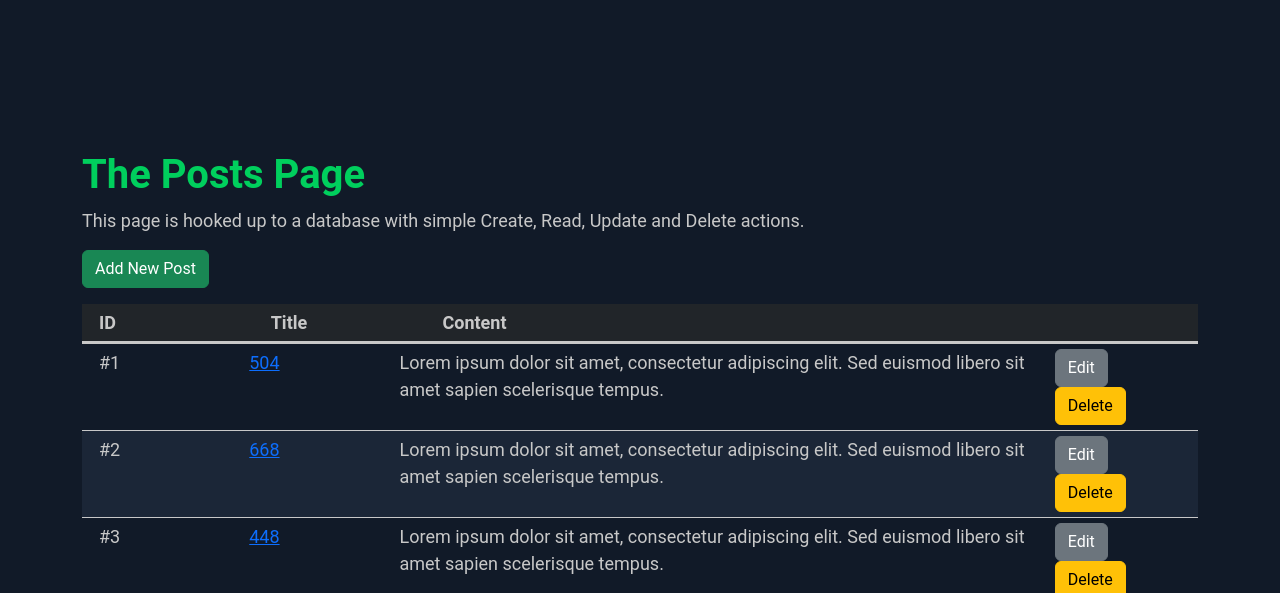
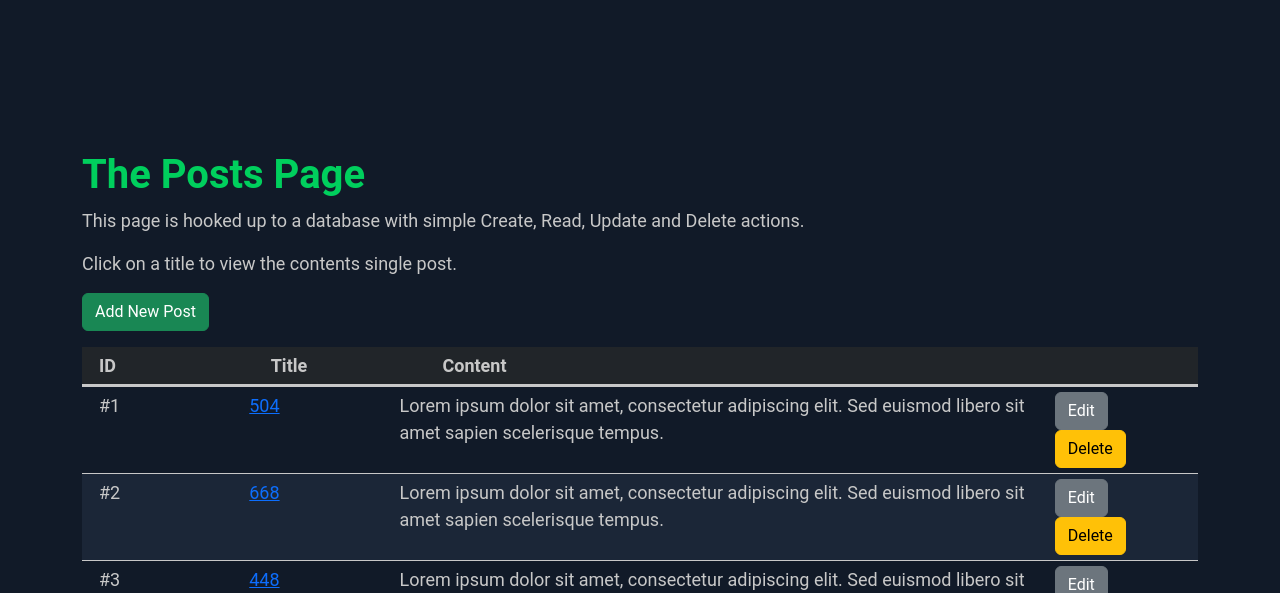
Before and after one commit to tschoolderman/portfolio, a Flask app: page /posts/ in a window 1280 px wide. Shown: the part 499-1092 px from the top of the page. Run offline with Flask 3, Linux system fonts and the light colour scheme.

Commit message:
Finishing up CRUD methods for Post and modal views

```diff
--- a/app/posts/routes.py
+++ b/app/posts/routes.py
@@ -1,6 +1,6 @@
-from flask import render_template
+from flask import redirect, render_template, request, url_for
 
-# from app.extensions import db
+from app.extensions import db
 from app.models.post import Post
 from app.posts import bp
 
@@ -11,12 +11,48 @@ def index():
     return render_template("posts/index.html", posts=posts)
 
 
-@bp.route("/categories/")
-def categories():
-    return render_template("posts/categories.html")
-
-
 @bp.route("/<int:post_id>/")
 def single_post(post_id):
     single_post = Post.query.get_or_404(post_id)
     return render_template("posts/single_post.html", single_post=single_post)
+
+
+@bp.route("/edit/<int:post_id>/", methods=["POST"])
+def edit_post(post_id):
+    new_title = request.form.get("title")
+    new_content = request.form.get("content")
+
+    get_post = Post.query.get_or_404(post_id)
+
+    if get_post:
+        get_post.title = new_title
+        get_post.content = new_content
+
+        db.session.commit()
+
+        return redirect(url_for("posts.index"))
+    else:
+        return 404
+
+
+@bp.route("/new/", methods=["POST"])
+def new_post():
+    new_post = Post(
+        title=request.form["title"],
+        content=request.form["content"],
+    )
+    db.session.add(new_post)
+    db.session.commit()
+    return redirect(url_for("posts.index"))
+
+
+@bp.route("/delete/<int:post_id>/", methods=["GET", "POST"])
+def delete_post(post_id):
+    get_post = Post.query.get_or_404(post_id)
+
+    if get_post:
+        db.session.delete(get_post)
+        db.session.commit()
+        return redirect(url_for("posts.index"))
+    else:
+        return 404
--- a/app/questions/routes.py
+++ b/app/questions/routes.py
@@ -5,7 +5,7 @@ from app.models.question import Question
 from app.questions import bp
 
 
-@bp.route("/", methods=("GET", "POST"))
+@bp.route("/", methods=["GET", "POST"])
 def index():
     questions = Question.query.all()
 
--- a/app/static/style.css
+++ b/app/static/style.css
@@ -1,8 +1,6 @@
 body {
     height: 100vh;
     background: rgba(17, 26, 40, 1);
-    /* background-repeat: no-repeat;
-    background-size: cover; */
     color: rgb(200, 200, 200);
     font-size: 18px;
     font-family: Roboto, sans-serif;
@@ -103,14 +101,6 @@ h4 {
     border-width: 3px;
 }
 
-/* .form-control-dark {
-    border-color: var(--bs-gray);
-}
-
-.form-control-dark:focus {
-    border-color: #fff;
-    box-shadow: 0 0 0 .25rem rgba(255, 255, 255, .25);
-} */
 
 /* .parallax { */
 /* background: linear-gradient(rgba(0, 0, 0, 0.5),
@@ -134,7 +124,6 @@ h4 {
 
 @media (max-width: 576px) {
 
-    /* For phones (up to 576px) */
     .custom-smaller-div {
         width: 100%;
         font-size: 12px;
@@ -184,3 +173,7 @@ h4 {
 .col4 {
     flex: 1;
 }
+
+.modal {
+    top: 15vh;
+}
--- a/app/templates/base.html
+++ b/app/templates/base.html
@@ -55,9 +55,6 @@
                         <a class="nav-link" href="{{ url_for('posts.index') }}">Posts</a>
                     </li>
                     <li class="nav-item">
-                        <!-- <a class="nav-link" href="{{ url_for('posts.categories') }}">Categories</a> -->
-                    </li>
-                    <li class="nav-item">
                         <a class="nav-link" href="{{ url_for('questions.index') }}">Questions</a>
                     </li>
                     <li class="nav-item">
--- a/app/templates/posts/index.html
+++ b/app/templates/posts/index.html
@@ -8,7 +8,9 @@
     </span>
     <div class="content">
         <p>This page is hooked up to a database with simple Create, Read, Update and Delete actions.</p>
-        <p><button class="btn btn-success float-right" data-target="#mymodal" data-toggle="modal" type="button">Add New
+        <p>Click on a title to view the contents single post.</p>
+        <p><button class="btn btn-success float-right" data-bs-target="#newPost" data-bs-toggle="modal"
+                type="button">Add New
                 Post
             </button></p>
 
@@ -20,7 +22,7 @@
                 <div class="col col3">Content</div>
             </div>
 
-            <!-- Body for the table -->
+            <!-- #region Table body-->
             <div class="table-content">
                 {% for post in posts %}
                 <div class="row table-row">
@@ -34,25 +36,28 @@
                             data-bs-target="#modaledit{{ url_for('posts.single_post', post_id=post.id) }}"
                             data-bs-toggle="modal" href="">
                             Edit</a>
-                        <a class="btn btn-warning btn-xs" href="" onclick="return confirm('Are You Sure To Delete ?')">
-                            Delete</a>
+                        <a class="btn btn-warning btn-xs" href="{{ url_for('posts.delete_post', post_id=post.id) }}"
+                            onclick="return confirm('Are You Sure To Delete ?')">Delete</a>
                     </div>
                 </div>
                 {% endfor %}
-                <!-- Modal Edit -->
+                <!-- #endregion -->
+
+                <!-- #region Edit Post-->
                 {% for post in posts %}
                 <div class="modal fade" id="modaledit{{ url_for('posts.single_post', post_id=post.id) }}" role="dialog">
                     <div class="modal-dialog">
                         <div class="modal-content bg-dark">
                             <div class="modal-header">
-                                <h4 class="modal-title">Update</h4>
+                                <h4 class="modal-title">Update a post</h4>
                             </div>
                             <div class="modal-body">
-                                <form action="" method="POST">
+                                <form action="{{ url_for('posts.edit_post', post_id=post.id) }}" method="POST">
                                     <div class="form-group">
                                         <h4>{{ post.id }}</h4>
                                         <label>Title:</label>
-                                        <textarea class="form-control" id="titleTextarea">{{ post.title }}</textarea>
+                                        <input type="text" class="form-control" name="title" id="titleInput"
+                                            value="{{ post.title }}">
                                     </div>
                                     <br>
                                     <div class="form-group">
@@ -73,40 +78,42 @@
                     </div>
                 </div>
                 {% endfor %}
+                <!-- #endregion -->
             </div>
         </div>
     </div>
 
-    <!-- Modal Add -->
-    <div class="modal fade" id="mymodal" role="dialog">
+    <!-- #region Modal Add New-->
+    <div class="modal fade" id="newPost" role="dialog">
         <div class="modal-dialog">
-            <div class="modal-content">
+            <div class="modal-content bg-dark">
                 <div class="modal-header">
-                    <h4 class="modal-title">Add Employee</h4>
+                    <h4 class="modal-title">Add a new post</h4>
                 </div>
                 <div class="modal-body">
-                    <form action="" method="POST">
+                    <form action="{{ url_for('posts.new_post') }}" method="POST">
                         <div class="form-group">
-                            <label>Name:</label>
-                            <input class="form-control" name="name" required="1" type="text">
+                            <label>Title:</label>
+                            <input class="form-control" name="title" required="1" type="text">
                         </div>
+                        <br>
                         <div class="form-group">
-                            <label>Email:</label>
-                            <input class="form-control" name="email" required="1" type="email">
+                            <label>Content:</label>
+                            <textarea class="form-control" name="content" required="1" type="text" rows="5"></textarea>
                         </div>
-
+                        <br>
                         <div class="form-group">
                             <button class="btn btn-primary" type="submit">Add Post</button>
                         </div>
                     </form>
                 </div>
                 <div class="modal-footer">
-                    <button class="btn btn-secondary" data-dismiss="modal" type="button">Close</button>
+                    <button class="btn btn-secondary" data-bs-dismiss="modal" type="button">Close</button>
                 </div>
             </div>
         </div>
     </div>
-
+    <!-- #endregion -->
 </section>
 
 {% endblock %}
```
